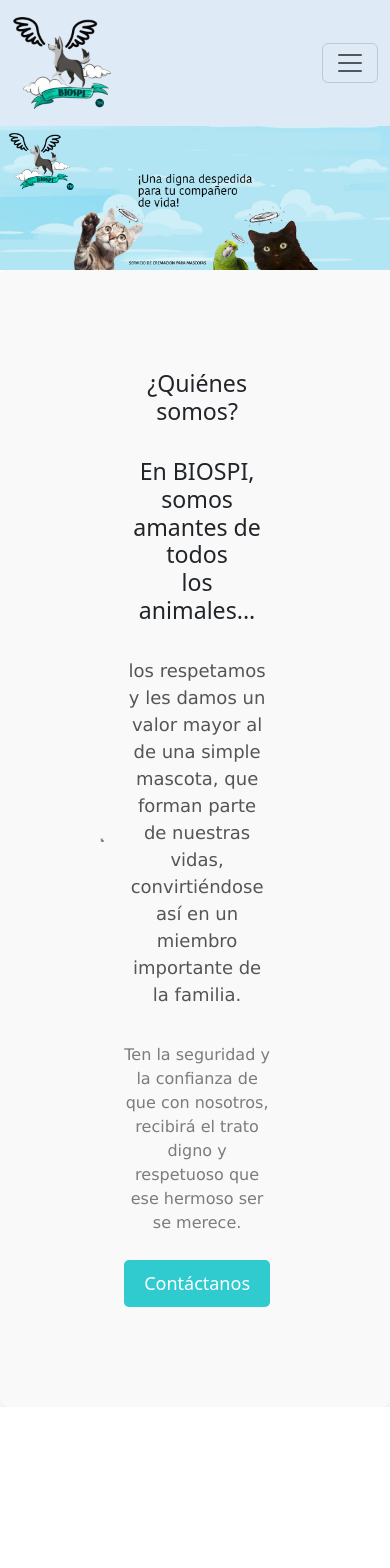
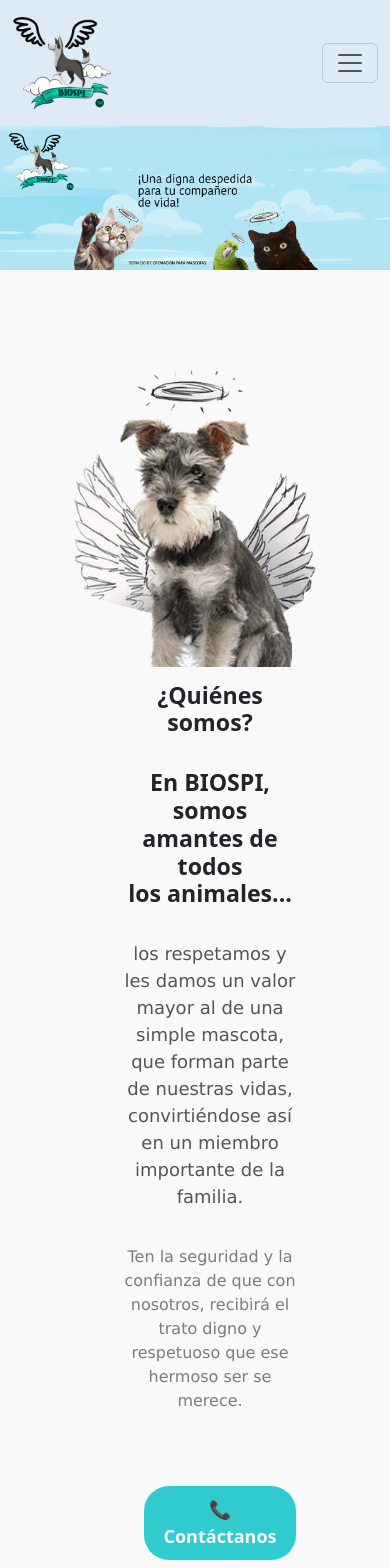
Before and after one commit to Freskiee/biospi, a React (Vite) app: page / in a window 390 px wide. Shown: the top 1568 px of the page. Before the commit the page ends 1407 px from the top, so only its background shows below. Built offline with nearby package versions, Linux system fonts and the light colour scheme; a web font is replaced by a local one.

Commit message:
feat: editando estilos de segundo bloque y del responsive

```diff
--- a/src/components/Introduction/Introduction.jsx
+++ b/src/components/Introduction/Introduction.jsx
@@ -22,9 +22,9 @@ export const Introduction = () => {
                         </div>
                         {/* Texto de introducción y botón a la derecha */}
                         <div className="intro-text">
-                            <h3>¿Quiénes somos?</h3>
+                            <h3><b>¿Quiénes somos?</b></h3>
                             <br />
-                            <h3>En BIOSPI, somos amantes de todos <br /> los animales...</h3>
+                            <h3><b>En BIOSPI, somos amantes de todos</b><br /> <b>los animales...</b></h3>
                             <br />
                             <p>
                                 los respetamos y les damos un valor mayor al de una simple mascota, que forman parte de nuestras vidas, convirtiéndose así en un miembro importante de la familia.
@@ -32,8 +32,9 @@ export const Introduction = () => {
                             <p>
                                 <span>Ten la seguridad y la confianza de que con nosotros, recibirá el trato digno y respetuoso que ese hermoso ser se merece.</span>
                             </p>
+                            <br /><br />
                             <a href="/contacto" className="contact-button">
-                                Contáctanos
+                                📞<b>  Contáctanos</b>
                             </a>
                         </div>
                     </div>
--- a/src/components/Introduction/styles.css
+++ b/src/components/Introduction/styles.css
@@ -1,65 +1,69 @@
 .intro-container {
     display: flex;
-  align-items: center;
-  justify-content: space-between;
+    flex-direction: column;
     padding: 60px;
-  background-color: #f9f9f9; /* Fondo suave */
-  border-radius: 8px; /* Esquinas redondeadas */
-  box-shadow: 0 4px 8px rgba(0, 0, 0, 0.1); /* Sombra para dar profundidad */
+    background-color: #f9f9f9;
+    border-radius: 8px;
+    box-shadow: 0 4px 8px rgba(0, 0, 0, 0.1);
 }
 
 .introduction-image {
     width: 100%;
     height: auto;
-  object-fit: cover; /* Puedes experimentar con 'contain' o 'fill' si es necesario */
+    object-fit: cover;
 }
 
 .intro-section {
     display: flex;
-  justify-content: space-between; /* Espacio entre la imagen y el texto */
-  align-items: center; /* Alinea verticalmente los elementos */
-  padding: 20px; /* Agrega espacio alrededor de la sección */
+    justify-content: space-between;
+    align-items: flex-start;
+    padding: 20px;
 }
 
 .intro-content {
     display: flex;
-  align-items: center; /* Centra verticalmente */
-  justify-content: space-between; /* Espacia imagen y texto */
-  padding: 20px; /* Agrega un poco de padding para espacio en los bordes */
+    flex-direction: row;
+    align-items: flex-start;
+    padding: 20px;
 }
 
 .intro-image {
-  flex: 1;
-  max-width: 40%;
+    width: 100%;
+    max-width: 400px;
+    margin-right: 50px; /* Agrega margen a la derecha de la imagen */
 }
 
 .intro-text {
-  flex: 1;
-  padding-left: 20px;
-  padding-right: 20px;
+    text-align: left;
+    width: 100%;
+    margin-left: 50px;
+    margin-right: 20px;
 }
 
-/* Ajustes para pantallas más pequeñas */
 @media (max-width: 768px) {
     .intro-section {
-    flex-direction: column; /* Coloca la imagen encima del texto en pantallas pequeñas */
-    text-align: center; /* Centra el texto */
+        flex-direction: column; /* Cambia a columna para pantallas pequeñas */
+        align-items: center; /* Centra el contenido */
     }
 
-  .intro-image,
-  .intro-text {
-    margin: 0; /* Elimina márgenes para centrar todo */
-    width: 100%; /* Asegura que ambos elementos ocupen el ancho completo */
+    .intro-image {
+        margin-bottom: 15px;
+        max-width: 100%;
     }
 
-  .intro-image img {
-    max-width: 80%; /* Ajusta el tamaño de la imagen en pantallas pequeñas */
+    .intro-text {
+        text-align: center;
+        width: auto; /* Permite que el texto se ajuste al ancho */
+    }
+
+    /* Ajusta la dirección del flex para que la imagen esté encima del texto */
+    .intro-content {
+        flex-direction: column;
     }
 }
 
 .company-image {
     width: 100%;
-  max-width: 400px;
     height: auto;
 }
 
@@ -67,36 +71,33 @@
     display: inline-block;
     padding: 10px 20px;
     margin-top: 15px;
+    margin-left: 20px;
     font-size: 18px;
     color: #fff;
     background-color: rgb(48, 203, 207);
     text-decoration: none;
-  border-radius: 5px;
+    border-radius: 25px;
     transition: background-color 0.3s ease;
 }
 
 .contact-button:hover {
-  background-color: rgb(
-    40,
-    65,
-    146
-  ); /* Cambia el color cuando pasas el mouse */
+    background-color: rgb(40, 65, 146);
 }
 
 .intro-text p {
-  font-family: "Arial", sans-serif; /* Tipografía general */
-  margin-bottom: 10px; /* Espaciado entre párrafos */
+    font-family: "Arial", sans-serif;
+    margin-bottom: 10px;
 }
 
 .intro-text p:first-of-type {
     font-size: large;
     font-family: Verdana, Geneva, Tahoma, sans-serif;
-  color: #555; /* Color más oscuro para un contraste */
+    color: #555;
 }
 
 .intro-text p:last-of-type {
     padding-top: 25px;
     font-size: medium;
-  font-family: Verdana, Geneva, Tahoma, sans-serif; /* Tipografía diferente */
-  color: #555555c3; /* Color más oscuro para un contraste */
+    font-family: Verdana, Geneva, Tahoma, sans-serif;
+    color: #555555c3;
 }
```
Lines whose indentation alone changed are shown as unchanged.
